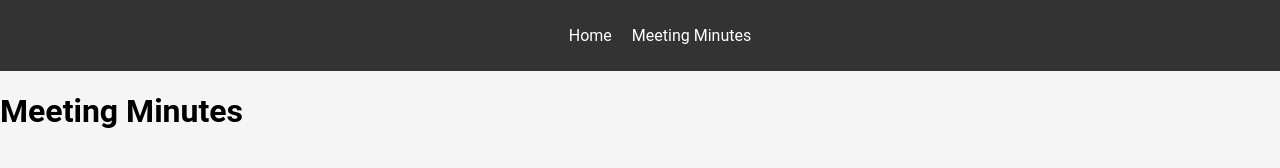
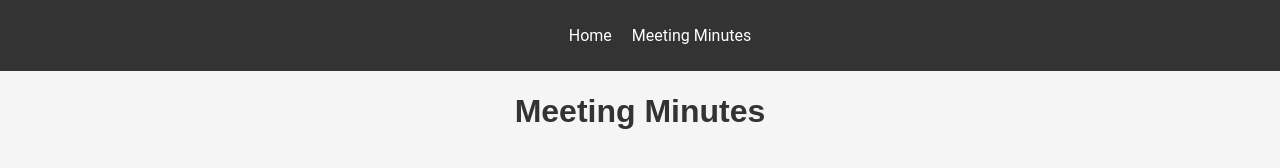
Before and after one commit to AldenCutler/CS3043, a plain HTML site: page meeting-minutes/index.html in a window 1280 px wide. Drawn offline with Linux system fonts and the light colour scheme.

Commit message:
missing period again bruh

```diff
--- a/meeting-minutes/index.html
+++ b/meeting-minutes/index.html
@@ -4,6 +4,7 @@
         <meta charset="UTF-8" />
         <meta name="viewport" content="width=device-width, initial-scale=1.0" />
         <link rel="stylesheet" href="../styles.css" />
+        <link rel="stylesheet" href="./mm.css" />
         <title>Document</title>
     </head>
     <body>
@@ -14,7 +15,9 @@
             </ul>
         </nav>
 
-        <h1>Meeting Minutes</h1>
+        <div class="mm">
+            <h1>Meeting Minutes</h1>
+        </div>
     </body>
     <script src="../src/index.js"></script>
 </html>
--- /dev/null
+++ b/meeting-minutes/mm.css
@@ -0,0 +1,11 @@
+.mm {
+    font-family: 'Arial', sans-serif;
+    font-size: 16px;
+    line-height: 1.5;
+    text-align: center;
+}
+
+.mm h1 {
+    font-size: 2rem;
+    margin: 1rem 0;
+}
--- a/styles.css
+++ b/styles.css
@@ -1,5 +1,5 @@
 :root {
-
+    --text: #333;
 }
 
 body {
@@ -7,6 +7,7 @@ body {
     background-color: #f5f5f5;
     margin: 0;
     padding: 0;
+    color: var(--text);
 }
 
 .navbar {
```
Also changed, not shown: index.html (+2 -2 lines).
